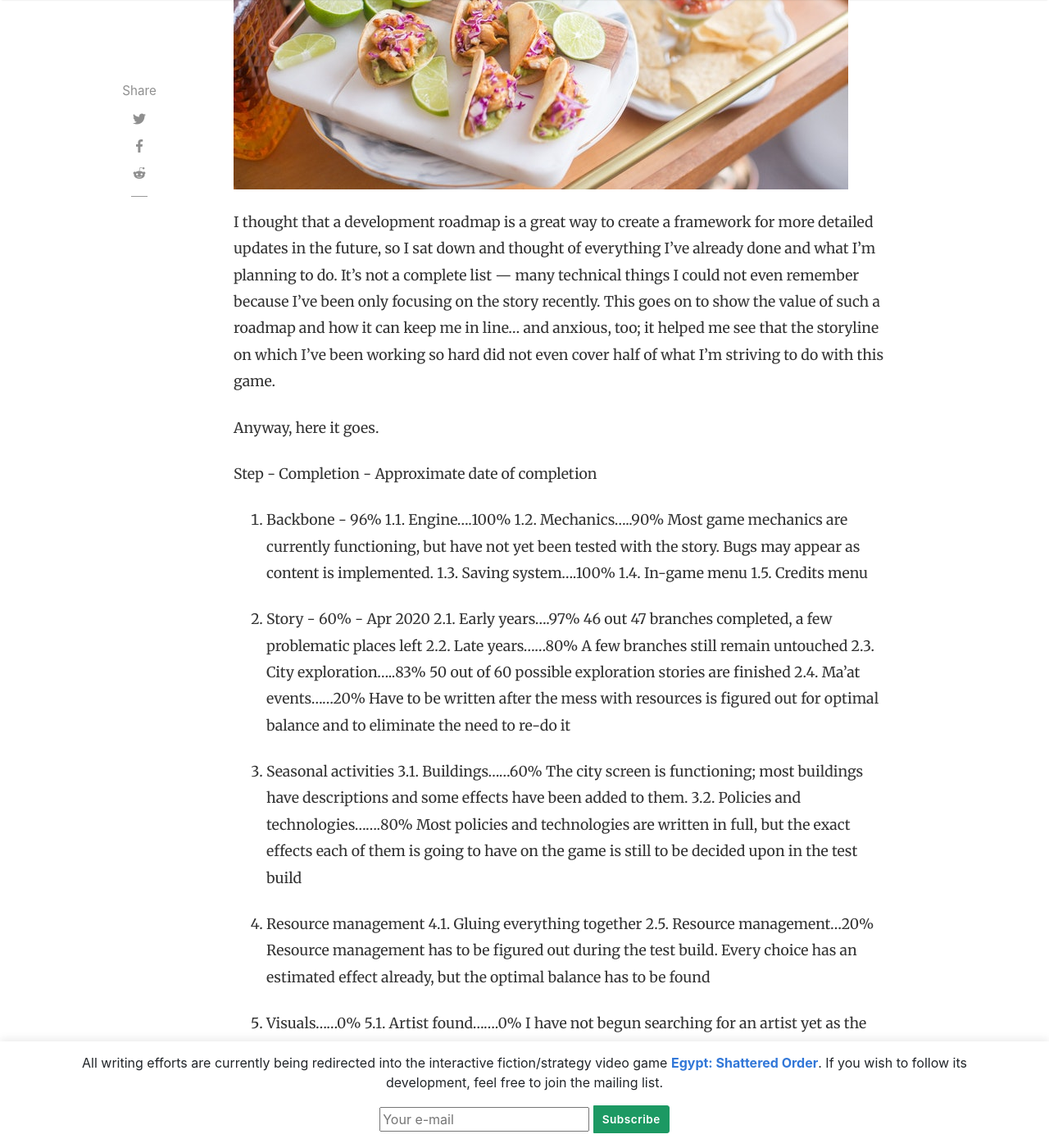
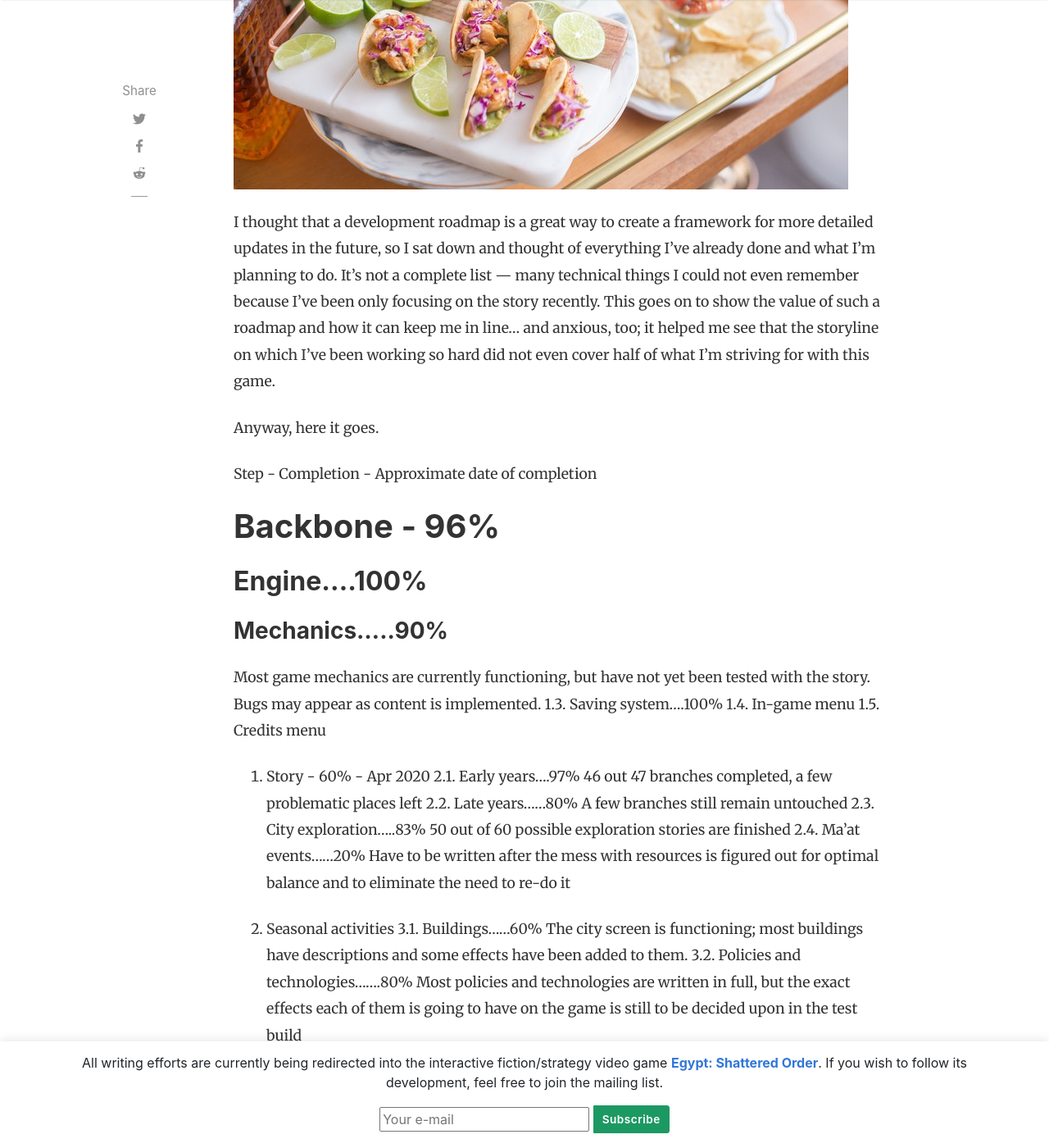
Before and after one commit to OrsonDWitt/OrsonDWitt.github.io, a Jekyll site: the page built from _posts/2020-03-04-quick-start-guide.md, in a window 1280 px wide and 1400 px high, scrolled down 494 px. Shown: the whole window at 82% size. Built offline with Jekyll 4.4.1, drawn with Linux system fonts in a browser that asks for light colours; nearby versions of some CDN libraries; comment, search, counter and statistics services are not loaded.

Commit message:
Update 2020-03-04-quick-start-guide.md

```diff
--- a/_posts/2020-03-04-quick-start-guide.md
+++ b/_posts/2020-03-04-quick-start-guide.md
@@ -10,15 +10,15 @@ featured: true
 hidden: true
 ---
 
-I thought that a development roadmap is a great way to create a framework for more detailed updates in the future, so I sat down and thought of everything I've already done and what I'm planning to do. It's not a complete list — many technical things I could not even remember because I've been only focusing on the story recently. This goes on to show the value of such a roadmap and how it can keep me in line... and anxious, too; it helped me see that the storyline on which I've been working so hard did not even cover half of what I'm striving to do with this game.
+I thought that a development roadmap is a great way to create a framework for more detailed updates in the future, so I sat down and thought of everything I've already done and what I'm planning to do. It's not a complete list — many technical things I could not even remember because I've been only focusing on the story recently. This goes on to show the value of such a roadmap and how it can keep me in line... and anxious, too; it helped me see that the storyline on which I've been working so hard did not even cover half of what I'm striving for with this game.
 
 Anyway, here it goes.
 
 Step - Completion - Approximate date of completion
 
-1. Backbone - 96%
-1.1. Engine....100%
-1.2. Mechanics.....90%
+# Backbone - 96%
+## Engine....100%
+### Mechanics.....90%
 Most game mechanics are currently functioning, but have not yet been tested with the story. Bugs may appear as content is implemented.
 1.3. Saving system....100%
 1.4. In-game menu
```
